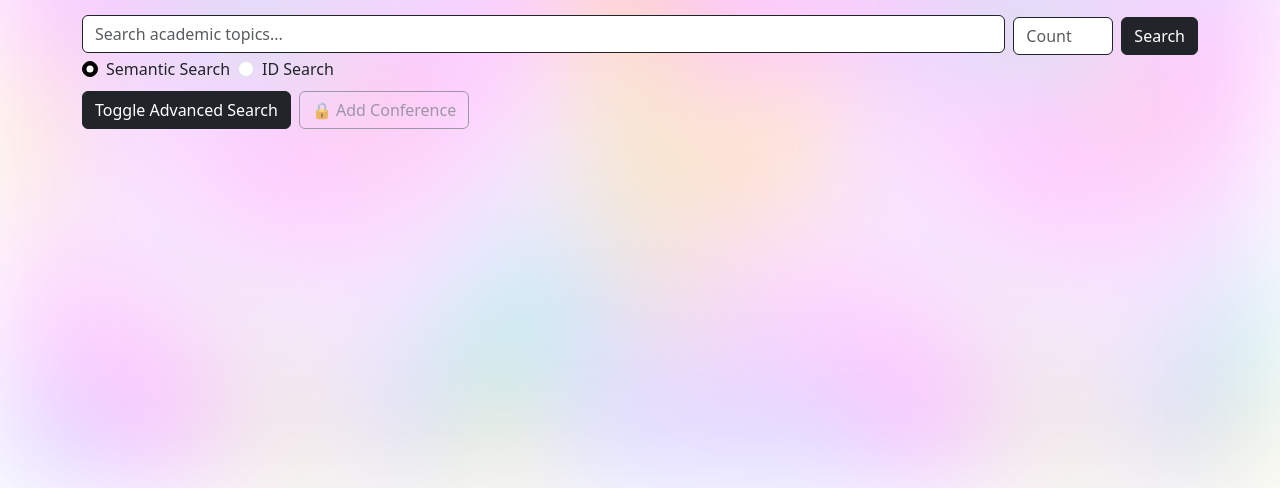
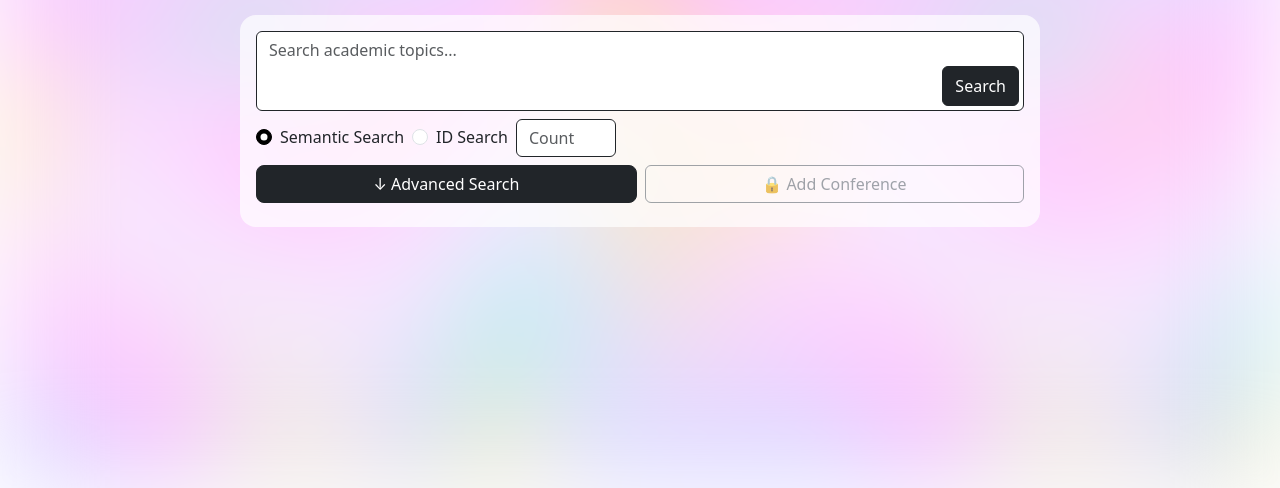
Before and after one commit to kubishi/scholar, a Python web app: template Frontend/templates/index.html in a window 1280 px wide. Shown: the part 312-800 px from the top of the page. Run offline with Jinja, Linux system fonts and the light colour scheme; the template is opened without the code that fills it, so the values that code supplies are empty.

Commit message:
Major Improvements to search area

```diff
--- a/Frontend/static/styles.css
+++ b/Frontend/static/styles.css
@@ -193,4 +193,36 @@ body {
   background-color: black;
   border-color: black;
 }
+
+.search-box {
+  background-color: rgba(255, 255, 255, 0.7);
+  max-width: 800px;
+  margin: auto;
+}
+
+.search-box {
+  background-color: rgba(255, 255, 255, 0.7);
+  max-width: 800px;
+  margin: auto;
+}
+
+.text-box {
+  position: relative;
+  width: 100%;
+}
+
+.text-box textarea {
+  resize: none;
+  height: 10vh;
+  min-height: 40px;
+  max-height: 120px;
+}
+
+.submit-button {
+  position: absolute;
+  bottom: 5px;
+  right: 5px;
+  height: 40px;
+  z-index: 2;
+}
 /*# sourceMappingURL=styles.css.map */
--- a/Frontend/static/styles.scss
+++ b/Frontend/static/styles.scss
@@ -28,6 +28,7 @@ body {
     margin-right: 5px;
     align-items: center;
 }
+
 
 .search_result {
     display: flex;
@@ -149,3 +150,35 @@ body {
   background-color: black;
   border-color: black;
 }
+
+.search-box {
+  background-color: rgba(255, 255, 255, 0.7);
+  max-width: 800px;
+  margin: auto;
+}
+
+.search-box {
+  background-color: rgba(255, 255, 255, 0.7);
+  max-width: 800px;
+  margin: auto;
+}
+
+.text-box {
+  position: relative;
+  width: 100%;
+}
+
+.text-box textarea {
+  resize: none;
+  height: 10vh;
+  min-height: 40px;
+  max-height: 120px;
+}
+
+.submit-button {
+  position: absolute;
+  bottom: 5px;
+  right: 5px;
+  height: 40px;
+  z-index: 2;
+}
--- a/Frontend/templates/index.html
+++ b/Frontend/templates/index.html
@@ -39,16 +39,17 @@
   </div>
 
   <!-- START FORM: Wrap everything in a single form -->
+<div class="search-box p-3 rounded-4">
   <form method="GET" action="/">
-    <!-- Top row: Basic search -->
+    <div class="d-flex align-items-center gap-2">
+      <div class="text-box mb-2">
+        <textarea class="form-control border-dark" id="searchInput" name="query" placeholder="Search academic topics..."></textarea>
+        <button type="submit" class="submit-button btn btn-dark">Search</button>
+      </div>
 
 
-    <div class="d-flex align-items-center  gap-2">
-      <input class="form-control border-dark mb-1" type="text" id="searchInput" name="query" placeholder="Search academic topics...">
-      <input class="form-control border-dark" type="number" name="num_results" placeholder="Count" style="max-width: 100px;" max="100">
-      <button type="submit" class="btn btn-dark">Search</button>
+    </div>
 
-    </div>
     <div class="d-flex gap-2 align-items-center mb-2">
       <div class="form-check">
         <input class="form-check-input" type="radio" name="search_type" id="Semantic-Toggle" value="semantic" checked>
@@ -58,33 +59,34 @@
         <input class="form-check-input" type="radio" name="search_type" id="ID_Toggle" value="id">
         <label class="form-check-label" for="ID_Toggle">ID Search</label>
       </div>
+      <input class="form-control border-dark" type="number" name="num_results" placeholder="Count" style="max-width: 100px;" max="100">
     </div>
 
 
 
-    <div class=" d-flex gap-2 mb-2">
-      <button class="toggle-advanced-button btn btn-dark" type="button" data-bs-toggle="collapse"
+        <div class=" d-flex gap-2 mb-2 justify-content-evenly">
+          <button class="toggle-advanced-button btn btn-dark rounded-3 flex-fill" type="button" data-bs-toggle="collapse"
           data-bs-target="#advancedSearch"
           aria-expanded="{{ 'true' if advanced_open else 'false' }}"
           aria-controls="advancedSearch">
-      Toggle Advanced Search
+          &#x2193; Advanced Search
           </button>
 
           {% if session %}
-        <a href="/add_conf" class="conference-add-button btn btn-dark" target="_blank" rel="noopener noreferrer">
+            <a href="/add_conf" class="conference-add-button btn btn-dark rounded-3 flex-fill" target="_blank" rel="noopener noreferrer">
               + Add Conference
             </a>
 
-        <a href="/saved_conference" class="saved-conf-button btn" target="_blank" rel="noopener noreferrer" >
-          View Saved
+            <a href="/saved_conference" class="saved-conf-button btn rounded-3 flex-fill" target="_blank" rel="noopener noreferrer" >
+              &#9829; View Saved
             </a>
 
-        <a href="/connection_search" class="friend-button btn" target="_blank" rel="noopener noreferrer" >
-        Find Friends
+            <a href="/connection_search" class="friend-button btn rounded-3 flex-fill" target="_blank" rel="noopener noreferrer" >
+              &#x2605; Find Friends
             </a>
 
           {% else %}
-        <button class="btn btn-outline-secondary" disabled title="Login to add a conference">
+            <button class="btn btn-outline-secondary flex-fill" disabled title="Login to add a conference">
               🔒 Add Conference
             </button>
 
@@ -134,6 +136,8 @@
           </div>
         </div>
       </form>
+  </div>
+
 <div class="container">
     {% if query or ID_query %}
         <div class="search_result container">
@@ -141,7 +145,7 @@
             {% if articles %}
               {% for article in articles %}
                   {% if article.metadata.url %}
-                      <div class="mb-4 border border-1 border-dark p-2 btn text-start bg-white"
+                      <div class="mb-4 border border-1 border-dark p-2 btn text-start bg-white rounded-3"
                           data-topics="{{ article.metadata.topics | replace('\n', ', ') }}">
                           <h5 class="mb-1">
                               <strong>{{ loop.index }}.</strong>
```
Also changed, not shown: 1 other file. Lines whose indentation alone changed are shown as unchanged.
